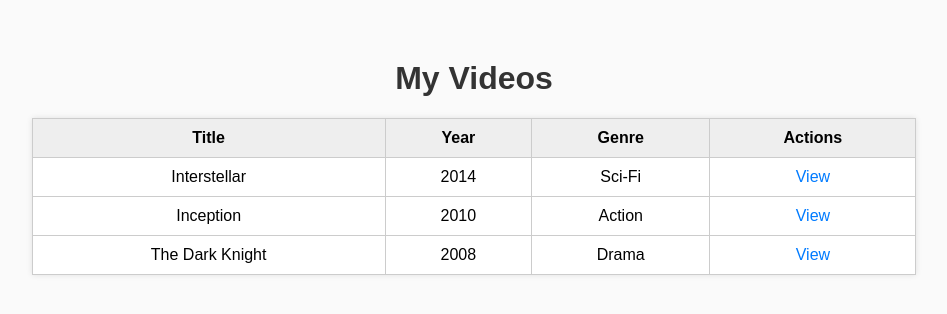
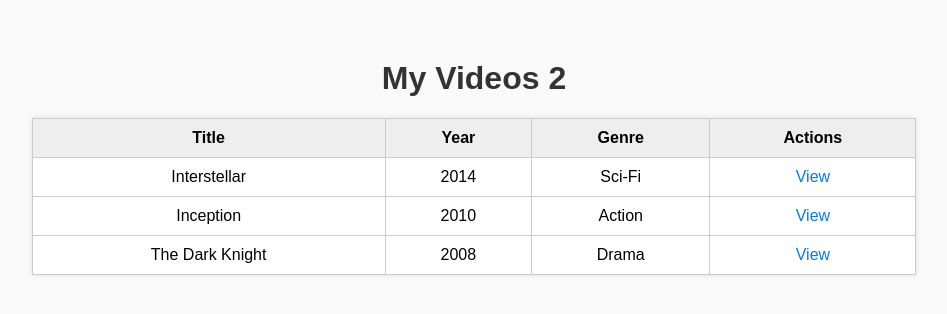
Before and after one commit to AJaroush/430jenkins, a Django app: page / in a window 1280 px wide. Shown: the top 314 px of the page, without its empty margins (166-1113 px from the left). Run offline with Django 5.2, Linux system fonts and the light colour scheme.

Commit message:
Update video_list.html

```diff
--- a/templates/inventory/video_list.html
+++ b/templates/inventory/video_list.html
@@ -14,7 +14,7 @@
     </style>
 </head>
 <body>
-    <h1>My Videos</h1>
+    <h1>My Videos 2</h1>
     <table>
         <tr>
             <th>Title</th><th>Year</th><th>Genre</th><th>Actions</th>
```
